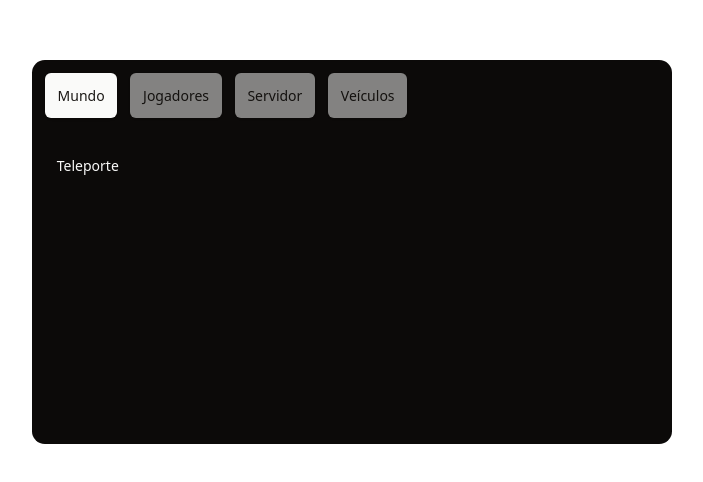
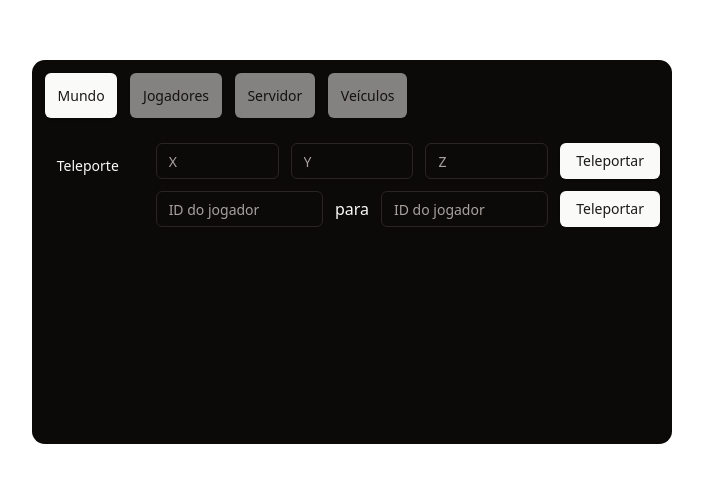
Before and after one commit to pyurips/datalife-old, a React (Vite) app in the folder src/webviews/main_interface/: page / in a window 1280 px wide. Shown: the part 148-630 px from the top of the page, without its empty margins (288-991 px from the left). Built offline with nearby package versions, Linux system fonts and the light colour scheme.

Commit message:
feat: world teleport

```diff
--- /dev/null
+++ b/src/webviews/main_interface/src/components/admin_panel/world_teleport.tsx
@@ -0,0 +1,22 @@
+import { Input } from '@/components/ui/input';
+import { Button } from '@/components/ui/button';
+
+export default function WorldTeleport() {
+  return (
+    <div className="w-full flex flex-col gap-3">
+      <div className="flex flex-row gap-3">
+        <Input placeholder="X" />
+        <Input placeholder="Y" />
+        <Input placeholder="Z" />
+        <Button>Teleportar</Button>
+      </div>
+
+      <div className="flex flex-row gap-3 items-center">
+        <Input placeholder="ID do jogador" />
+        <p>para</p>
+        <Input placeholder="ID do jogador" />
+        <Button>Teleportar</Button>
+      </div>
+    </div>
+  );
+}
--- a/src/webviews/main_interface/src/pages/admin_panel.tsx
+++ b/src/webviews/main_interface/src/pages/admin_panel.tsx
@@ -1,3 +1,4 @@
+import WorldTeleport from '@/components/admin_panel/world_teleport';
 import { Button } from '@/components/ui/button';
 import { ScrollArea, ScrollBar } from '@/components/ui/scroll-area';
 import adminCategories from '@/utils/admin_panel_categories';
@@ -22,8 +23,11 @@ export default function AdminPanel() {
                 selectedCategory === category ? 'opacity-100' : 'opacity-50'
               }`}
               onClick={() => {
-                setSelectedCategory(category)
-                setSelectedOption(adminCategories.find(({ category: c }) => c === category)?.options[0] as string);
+                setSelectedCategory(category);
+                setSelectedOption(
+                  adminCategories.find(({ category: c }) => c === category)
+                    ?.options[0] as string
+                );
               }}
             >
               {category}
@@ -50,6 +54,12 @@ export default function AdminPanel() {
               </Button>
             ))}
         </div>
+
+        <div className="flex flex-1 p-3">
+          {selectedCategory === 'Mundo' && selectedOption === 'Teleporte' && (
+            <WorldTeleport />
+          )}
+        </div>
       </div>
     </div>
   );
```
